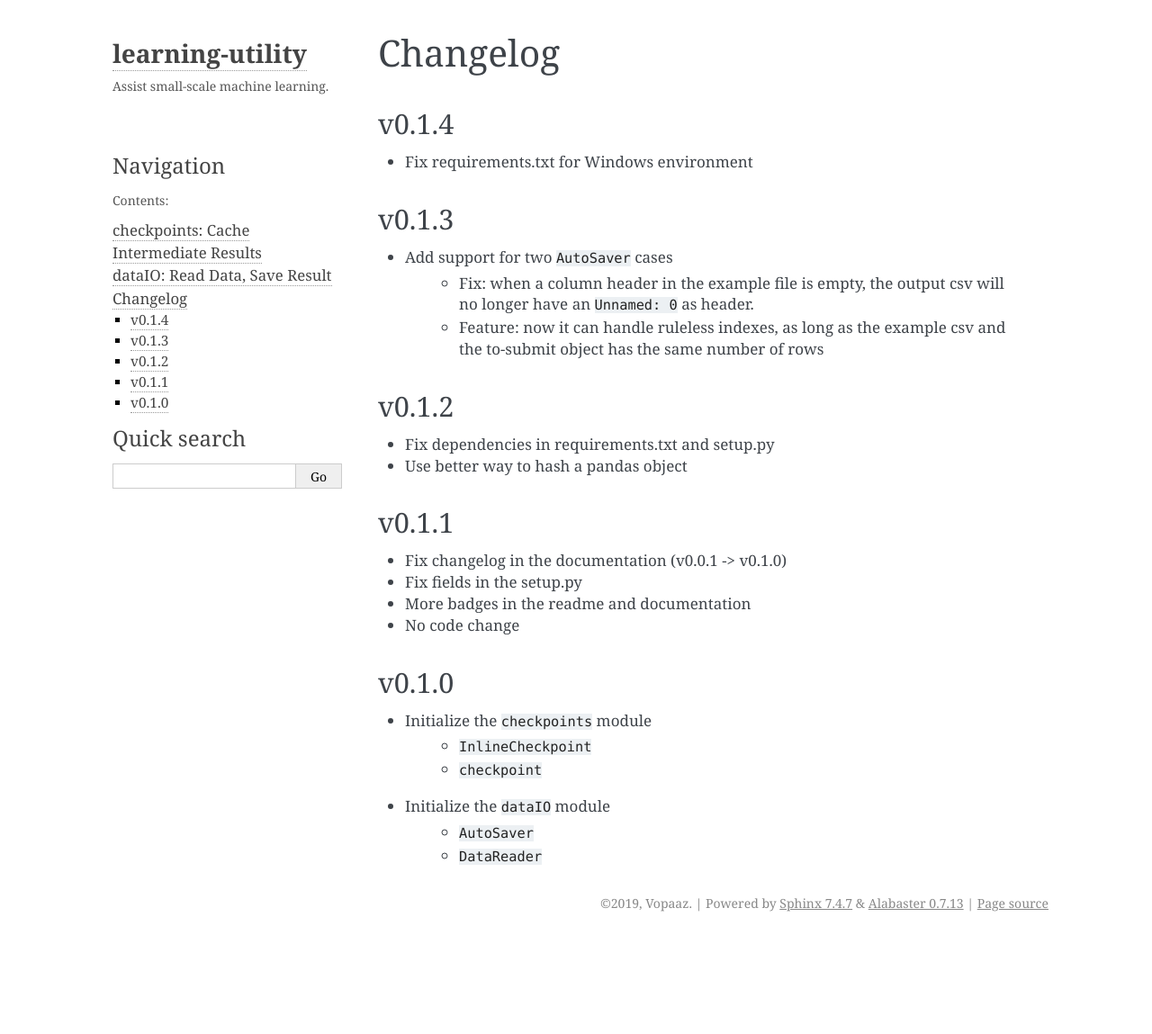
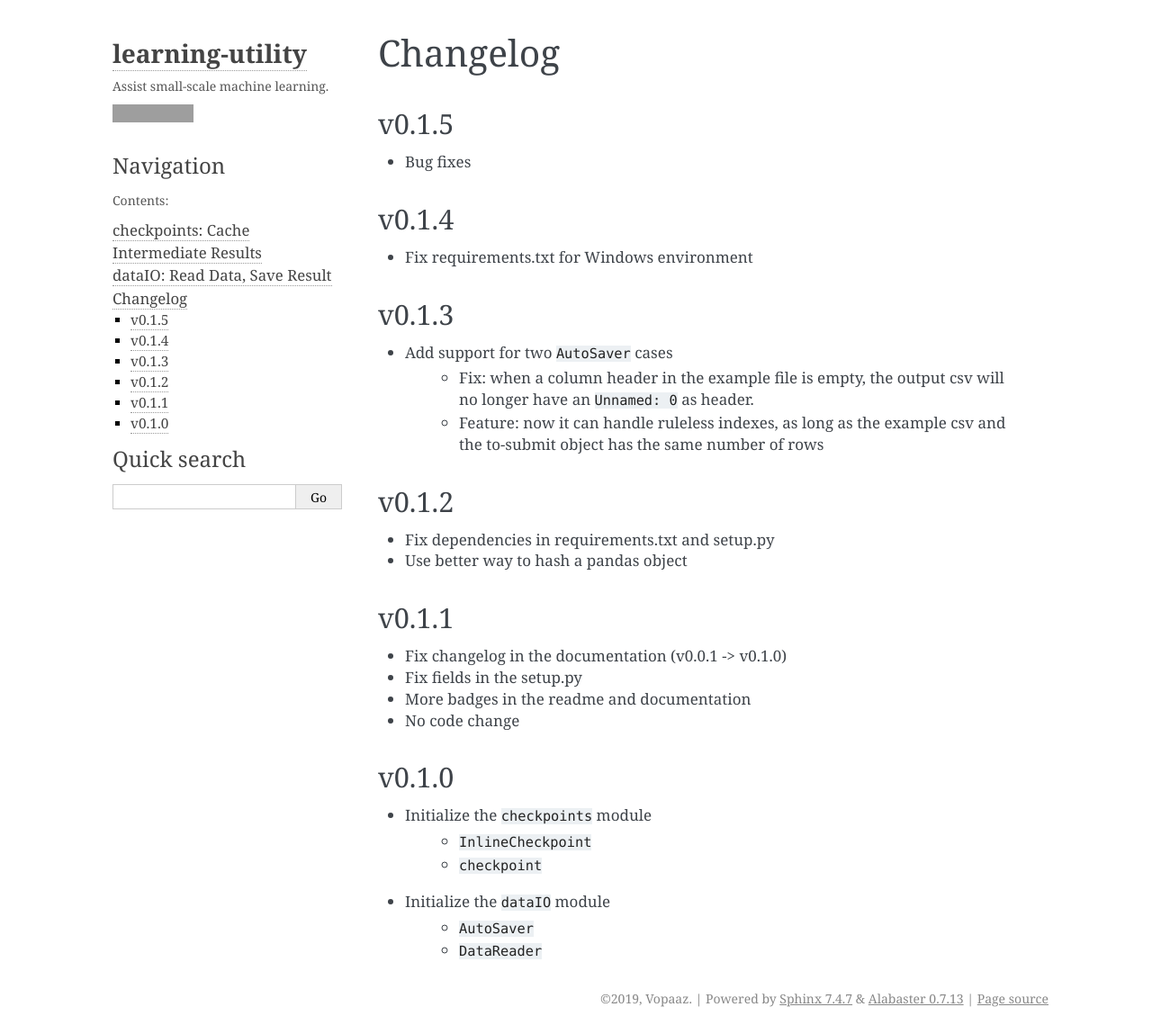
Before and after one commit to Vopaaz/learning-utility, a Sphinx documentation site: the page built from docs/source/content/changelog.rst, in a window 1280 px wide. Shown: the whole page at 90% size. Built offline with Sphinx 7.4.7, drawn with Linux system fonts in a browser that asks for light colours; before the commit the page ends 1043 px from its top, so only the background shows below that; grey boxes are pictures that could not be loaded.

```diff
--- a/docs/source/conf.py
+++ b/docs/source/conf.py
@@ -22,7 +22,7 @@
 author = 'Vopaaz'
 
 # The full version, including alpha/beta/rc tags
-release = '0.1.4'
+release = '0.1.5'
 
 
 # -- General configuration ---------------------------------------------------
--- a/docs/source/content/changelog.rst
+++ b/docs/source/content/changelog.rst
@@ -1,5 +1,9 @@
 Changelog
 ==============
+
+v0.1.5
+^^^^^^^^^^^^^^^^^^
+* Bug fixes
 
 v0.1.4
 ^^^^^^^^^^^^^^^^
--- a/setup.py
+++ b/setup.py
@@ -5,7 +5,7 @@
 
 setup(
     name='Lutil',
-    version='0.1.4',
+    version='0.1.5',
     author='Vopaaz',
     author_email='liyifan945@163.com',
     url='https://github.com/Vopaaz/learning-utility',
```
Also changed, not shown: 1 other file.
